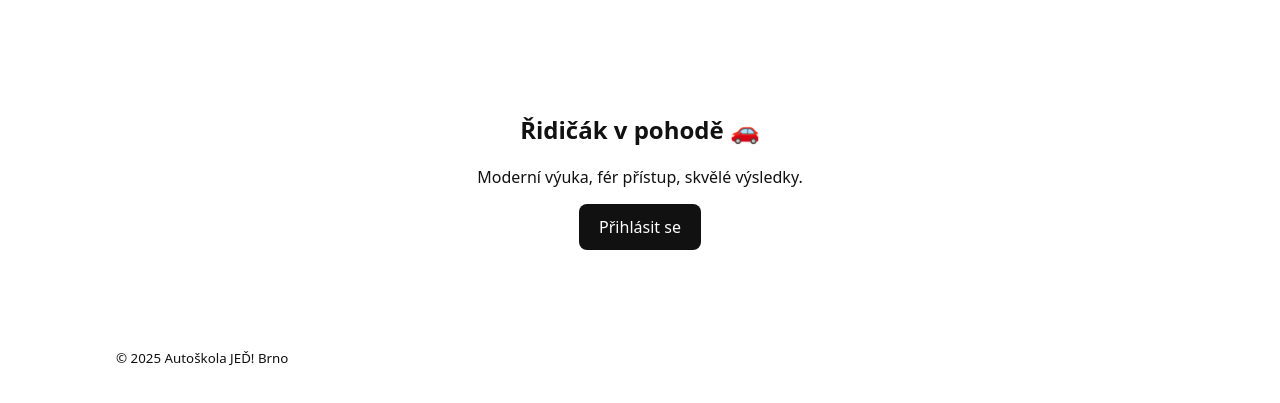
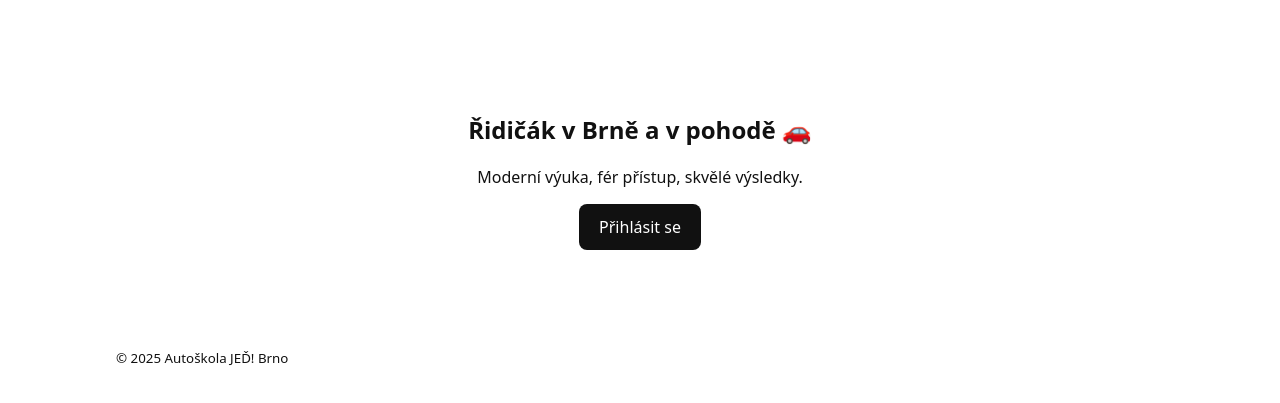
Before and after one commit to MarekSmooth/AutoskolaJED, a website built with Vite: page index.html in a window 1280 px wide. Shown: the part 41-444 px from the top of the page. Built offline with nearby package versions, Linux system fonts and the light colour scheme; files whose address does not match are found by name.

Commit message:
Update hero section heading for clarity

```diff
--- a/index.html
+++ b/index.html
@@ -30,7 +30,7 @@
 
 <main id="app" class="container">
 <section class="hero">
-<h1>Řidičák v pohodě 🚗</h1>
+<h1>Řidičák v Brně a v pohodě 🚗</h1>
 <p>Moderní výuka, fér přístup, skvělé výsledky.</p>
 <a class="cta" href="./kontakt.html">Přihlásit se</a>
 </section>
```
